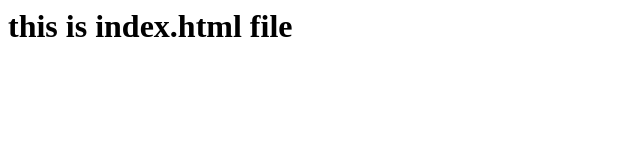
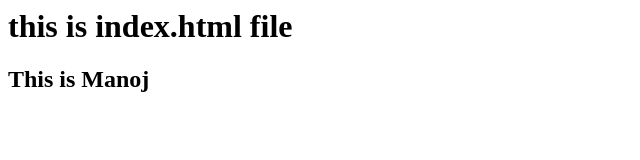
Before and after one commit to AyyapuManoj/vtgitrepo, a plain HTML site: page index.html in a window 1280 px wide. Shown: the whole page, without its empty margins (0-640 px from the left). Drawn offline with Linux system fonts and the light colour scheme.

Commit message:
updated index.html

```diff
--- a/index.html
+++ b/index.html
@@ -1,3 +1,8 @@
 <h1>
 this is index.html file
+
+
 </h1>
+<h2>
+	This is Manoj
+</h2>
```
